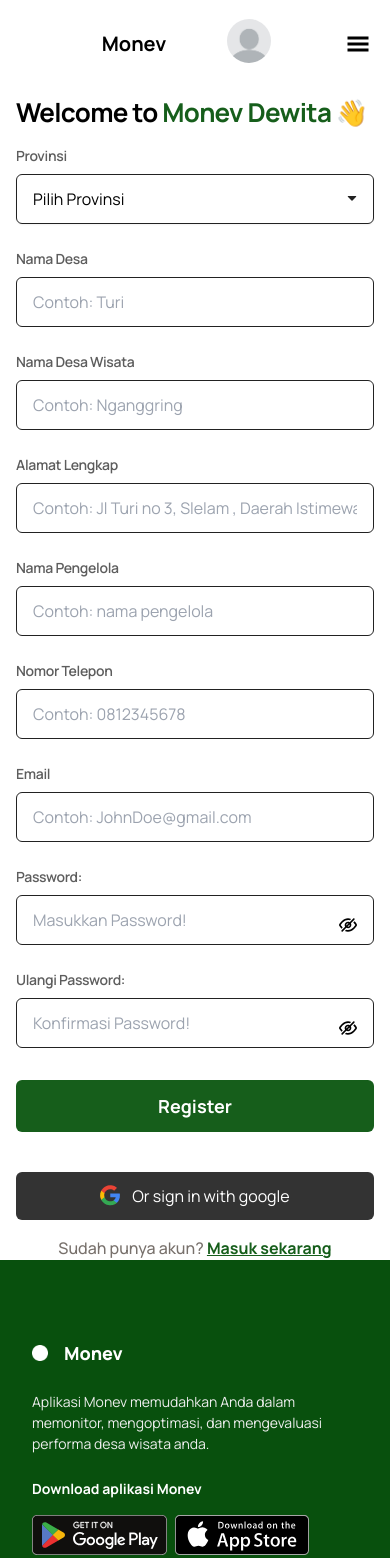
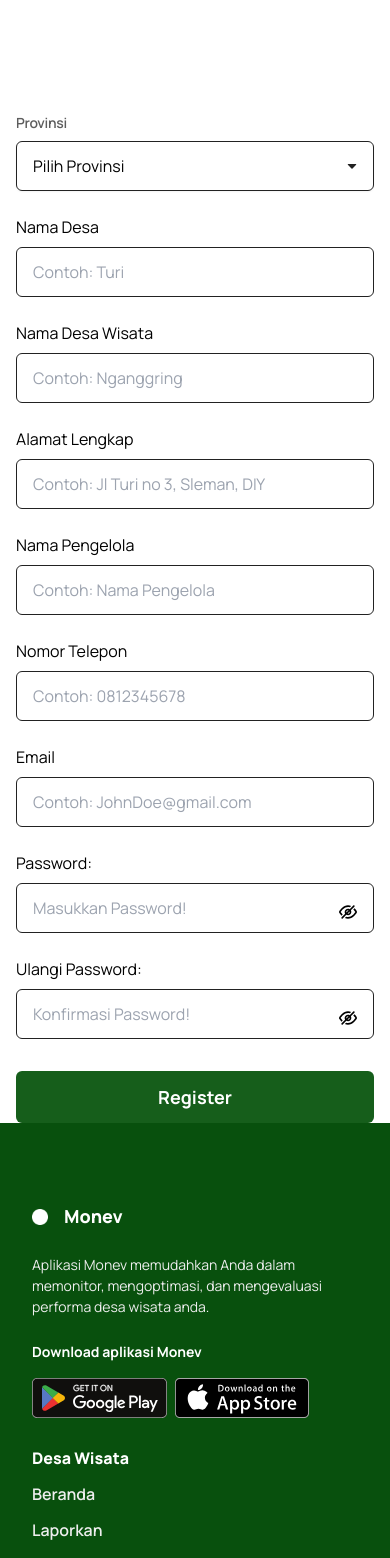
Before and after one commit to Danne56/Sistem-Monev-Desa-Wisata, a React (Vite) app: page /register in a window 390 px wide. Shown: the top 1558 px of the page. Built offline with nearby package versions, Linux system fonts and the light colour scheme.

Commit message:
feat: update dependencies, add user context, and implement registration form

```diff
--- a/package.json
+++ b/package.json
@@ -10,7 +10,7 @@
     "preview": "vite preview"
   },
   "dependencies": {
-    "axios": "^1.7.9",
+    "axios": "^1.9.0",
     "framer-motion": "^12.7.0",
     "react": "^19.0.0",
     "react-dom": "^19.0.0",
@@ -25,12 +25,14 @@
     "@types/react-dom": "^19.0.3",
     "@vitejs/plugin-react": "^4.3.4",
     "autoprefixer": "^10.4.20",
-    "eslint": "^9.19.0",
+    "eslint": "^8.57.1",
     "eslint-plugin-react": "^7.37.4",
     "eslint-plugin-react-hooks": "^5.0.0",
     "eslint-plugin-react-refresh": "^0.4.18",
     "globals": "^15.14.0",
     "postcss": "^8.5.2",
+    "prettier": "^3.5.3",
+    "prettier-eslint": "^16.4.2",
     "tailwindcss": "^3.4.17",
     "vite": "^6.1.0"
   }
--- a/src/App.jsx
+++ b/src/App.jsx
@@ -12,19 +12,20 @@ import { Navbar2 } from "./components/Navbar/Navbar2";
 import { LandingPage } from "./pages/LandingPage";
 import { DashboardDinas } from "./pages/DashboardDinas";
 import { DashboardAdmin } from "./pages/DashboardAdmin";
+import { UserContextProvider } from "./context/UserContext";
 
 function AppContent() {
   const location = useLocation();
   const path = location.pathname;
 
-  const specialPaths = ["/masuk", "/register", "/"]; // tambahkan "/" di sini
+  const specialPaths = ["/masuk", "/register", "/"];
   const isSpecialPage = specialPaths.includes(path);
 
   return (
     <>
-      {path == "/dashboard/admin" || "/dashboard/admin" ? null : !isSpecialPage && <Navbar />}
-      {path === "/masuk" || path === "/register" ? <Navbar2 /> : null}
-
+      {/* {path == "/dashboard/admin" || "/dashboard/admin" ? null : !isSpecialPage && <Navbar />}
+      {path === "/masuk" || path === "/register" ? <Navbar2 /> : null} */}
+      <Navbar/>
       <Routes>
         <Route path="/" element={<LandingPage />} />
         <Route path="/home" element={<Home />} />
@@ -44,9 +45,11 @@ function AppContent() {
 // Komponen utama
 function App() {
   return (
+    <UserContextProvider>
     <BrowserRouter>
       <AppContent />
     </BrowserRouter>
+    </UserContextProvider>
   );
 }
 
--- /dev/null
+++ b/src/config.js
@@ -0,0 +1,5 @@
+import axios from "axios";
+
+export const axiosInstance = axios.create({
+  baseURL: "http://localhost:5000",
+});
--- /dev/null
+++ b/src/context/UserContext.jsx
@@ -0,0 +1,45 @@
+/* eslint-disable react/prop-types */
+import { createContext, useEffect, useState } from "react";
+import { axiosInstance } from "../config";
+
+export const UserContext = createContext({});
+
+export function UserContextProvider({ children }) {
+  const [user, setUser] = useState(null);
+  const [dataUserLogin, setDataUserLogin] = useState([]);
+
+  useEffect(() => {
+    const getUser = async () => {
+      const token = localStorage.getItem("token");
+      if (!token) {
+        console.log("Tidak ada token, perlu login!");
+        return;
+      }
+
+      try {
+        const res = await axiosInstance.get("/authentication/me", {
+            headers: {
+                Authorization: `Bearer ${token}`,
+                "Content-Type": "application/json",
+            },
+        });
+        setUser(res.data);
+
+        // Jika ingin fetch data tambahan berdasarkan user._id
+        // const userDataRes = await axiosInstance.get(`/user/${res.data._id}`);
+        // setDataUserLogin(userDataRes.data);
+
+      } catch (err) {
+        console.error("Gagal mengambil data user:", err);
+      }
+    };
+
+    getUser();
+  }, []);
+
+  return (
+    <UserContext.Provider value={{ user, setUser, dataUserLogin, setDataUserLogin }}>
+      {children}
+    </UserContext.Provider>
+  );
+}
--- a/src/pages/Masuk.jsx
+++ b/src/pages/Masuk.jsx
@@ -27,6 +27,7 @@ export const Masuk = () => {
           if (res.ok) {
             // Token valid → arahkan ke home
             navigate("/home");
+            console.log(res.data)
           } else {
             // Token tidak valid → hapus token dan tetap di halaman login
             localStorage.removeItem("token");
--- a/src/pages/Register.jsx
+++ b/src/pages/Register.jsx
@@ -6,6 +6,7 @@ import other_pay from "../assets/Register/other-pay.png";
 import curug from "../assets/Register/curug.png";
 import arrowDown from "../assets/Register/arrowDown.svg";
 import Indonesia from "../data/dataProvinsi";
+import { axiosInstance } from "../config";
 
 export const Register = () => {
   const [isOpenProvinsi, setIsOpenProvinsi] = useState(false);
@@ -13,47 +14,98 @@ export const Register = () => {
   const [provinsiDipilih, setProvinsiDipilih] = useState("");
   const [kabupatenDipilih, setKabupatenDipilih] = useState("");
   const [isClosed, setIsClosed] = useState(true);
+  const [error, setError] = useState("");
+  const [loading, setLoading] = useState(false);
 
   const toggleEye = () => {
     setIsClosed(!isClosed);
   };
+
   const handleProvinsiSelect = (option) => {
     setProvinsiDipilih(option);
-    onSelectData({
-      Provinsi: option,
-      Kabupaten: kabupatenDipilih,
-    });
   };
 
   const handleKabupatenSelect = (option) => {
     setKabupatenDipilih(option);
-    onSelectData({
-      Provinsi: provinsiDipilih,
-      Kabupaten: option,
-    });
   };
 
+  const handleSubmit = async (e) => {
+    e.preventDefault();
+    setLoading(true);
+    setError("");
+
+    const formData = {
+      provinsi: provinsiDipilih,
+      kabupaten: kabupatenDipilih,
+      nama_desa: e.target.namaDesa.value,
+      nama_popular: e.target.namaPopular.value,
+      alamat: e.target.alamatDewita.value,
+      pengelola: e.target.namaPengelola.value,
+      email: e.target.email.value,
+      nomor_telepon: e.target.noTelepon.value,
+      kd_kategori_desa_wisata: "",
+    };
+
+    const userData = {
+      fullName: e.target.namaPengelola.value,
+      email: e.target.email.value,
+      password: e.target.password.value,
+      role: "pengelola",
+    };
+
+    try {
+      const res =
+        (await axiosInstance.post("/authentication/register", userData)) &
+        (await axiosInstance.post("/api/desa-wisata", formData));
+      console.log("Registrasi berhasil:", res.data);
+
+      console.log("Registrasi berhasil:", res.data);
+
+      alert("Berhasil mendaftar! Tunggu verifikasi admin.");
+      window.location.href = "/masuk"; // redirect ke login
+    } catch (err) {
+      const errorMessage =
+        err.response?.data?.message || "Gagal mendaftar. Silakan coba lagi.";
+      setError(errorMessage);
+    } finally {
+      setLoading(false);
+    }
+  };
   return (
     <>
       <section className="">
         <div className="container-register flex">
           <div className="lg:[w-70%] h-auto w-full flex justify-center mt-24 px-4">
-            <form className="login-container xl:min-w-[880px] lg:min-w-[620px] min-w-[90%] h-auto ">
-              <h1 className=" text-[26px] mb-4 font-bold tracking-[-0.64px] leading-tight">
-                Welcome to <span className="text-greenMain">Monev Dewita</span> 👋
-              </h1>
+            <form
+              onSubmit={handleSubmit}
+              className="login-container xl:min-w-[880px] lg:min-w-[620px] min-w-[90%] h-auto"
+            >
               <div className="mt-4 mb-6">
-                <p className="md:text-base text-smallText text-[#5D5D5D] tracking-[-0.32px] font-semibold leading-normal">Provinsi</p>
+                <p className="md:text-base text-smallText text-[#5D5D5D] tracking-[-0.32px] font-semibold leading-normal">
+                  Provinsi
+                </p>
                 <div className="relative">
-                  <div className="w-full flex items-center justify-between border mt-2 rounded-md border-[#222] px-4 py-3  shadow-sm focus:outline-none" onClick={() => setIsOpenProvinsi(!isOpenProvinsi)}>
+                  <div
+                    className="w-full flex items-center justify-between border mt-2 rounded-md border-[#222] px-4 py-3  shadow-sm focus:outline-none"
+                    onClick={() => setIsOpenProvinsi(!isOpenProvinsi)}
+                  >
                     {provinsiDipilih || "Pilih Provinsi"}
                     <img src={arrowDown} alt="arrowDown" className="ml-2" />
                   </div>
                   {isOpenProvinsi && (
-                    <div className="absolute z-50 max-h-96 overflow-y-scroll w-full mt-1 bg-white shadow-lg rounded-md" onClick={() => setIsOpenProvinsi(false)}>
+                    <div
+                      className="absolute z-50 max-h-96 overflow-y-scroll w-full mt-1 bg-white shadow-lg rounded-md"
+                      onClick={() => setIsOpenProvinsi(false)}
+                    >
                       <ul className="p-2">
                         {Indonesia.map((provinsi, index) => (
-                          <li className="cursor-pointer hover:bg-gray-100" key={index} onClick={() => handleProvinsiSelect(provinsi.namaProvinsi)}>
+                          <li
+                            className="cursor-pointer hover:bg-gray-100"
+                            key={index}
+                            onClick={() =>
+                              handleProvinsiSelect(provinsi.namaProvinsi)
+                            }
+                          >
                             {provinsi.namaProvinsi}
                           </li>
                         ))}
@@ -64,17 +116,32 @@ export const Register = () => {
               </div>
               {provinsiDipilih && (
                 <div className="mb-6">
-                  <p className="md:text-base text-smallText text-[#5D5D5D] tracking-[-0.32px] font-semibold leading-normal">Kabupaten</p>
+                  <p className="md:text-base text-smallText text-[#5D5D5D] tracking-[-0.32px] font-semibold leading-normal">
+                    Kabupaten
+                  </p>
                   <div className="relative">
-                    <div className="w-full flex items-center justify-between border mt-2 rounded-md border-[#222] px-4 py-3  shadow-sm focus:outline-none" onClick={() => setIsOpenKabupaten(!isOpenKabupaten)}>
+                    <div
+                      className="w-full flex items-center justify-between border mt-2 rounded-md border-[#222] px-4 py-3  shadow-sm focus:outline-none"
+                      onClick={() => setIsOpenKabupaten(!isOpenKabupaten)}
+                    >
                       {kabupatenDipilih || "Pilih Kabupaten"}
                       <img src={arrowDown} alt="arrowDown" className="ml-2" />
                     </div>
                     {isOpenKabupaten && (
-                      <div className="absolute z-20 max-h-64 overflow-y-scroll w-full mt-1 bg-white shadow-lg rounded-md" onClick={() => setIsOpenKabupaten(false)}>
+                      <div
+                        className="absolute z-20 max-h-64 overflow-y-scroll w-full mt-1 bg-white shadow-lg rounded-md"
+                        onClick={() => setIsOpenKabupaten(false)}
+                      >
                         <ul className="p-2 ">
-                          {Indonesia.find((provinsi) => provinsi.namaProvinsi === provinsiDipilih).kabupatenKota.map((kabupaten, index) => (
-                            <li key={index} className="cursor-pointer hover:bg-gray-100" onClick={() => handleKabupatenSelect(kabupaten)}>
+                          {Indonesia.find(
+                            (provinsi) =>
+                              provinsi.namaProvinsi === provinsiDipilih,
+                          ).kabupatenKota.map((kabupaten, index) => (
+                            <li
+                              key={index}
+                              className="cursor-pointer hover:bg-gray-100"
+                              onClick={() => handleKabupatenSelect(kabupaten)}
+                            >
                               {kabupaten}
                             </li>
                           ))}
@@ -84,79 +151,146 @@ export const Register = () => {
                   </div>
                 </div>
               )}
+
               <div className="input2 flex flex-col mb-6">
-                <label htmlFor="desa" className="md:text-base text-smallText text-[#5D5D5D] tracking-[-0.32px] font-semibold leading-normal">
-                  Nama Desa
-                </label>
-                <input id="desa" type="text" required placeholder="Contoh: Turi " className="border mt-2 rounded-md border-[#222] w-full py-3 px-4 text-normal outline-none" />
+                <label htmlFor="desa">Nama Desa</label>
+                <input
+                  id="desa"
+                  name="namaDesa"
+                  type="text"
+                  required
+                  placeholder="Contoh: Turi"
+                  className="border mt-2 rounded-md border-[#222] w-full py-3 px-4 text-normal outline-none"
+                />
               </div>
+
               <div className="input2 flex flex-col mb-6">
-                <label htmlFor="dewita" className="md:text-base text-smallText text-[#5D5D5D] tracking-[-0.32px] font-semibold leading-normal">
-                  Nama Desa Wisata
-                </label>
-                <input id="dewita" type="text" required placeholder="Contoh: Nganggring " className="border mt-2 rounded-md border-[#222] w-full py-3 px-4 text-normal outline-none" />
+                <label htmlFor="dewita">Nama Desa Wisata</label>
+                <input
+                  id="dewita"
+                  name="namaPopular"
+                  type="text"
+                  required
+                  placeholder="Contoh: Nganggring"
+                  className="border mt-2 rounded-md border-[#222] w-full py-3 px-4 text-normal outline-none"
+                />
               </div>
+
               <div className="input2 flex flex-col mb-6">
-                <label htmlFor="alamatDewita" className="md:text-base text-smallText text-[#5D5D5D] tracking-[-0.32px] font-semibold leading-normal">
-                  Alamat Lengkap
-                </label>
-                <input id="alamatDewita" type="text" required placeholder="Contoh: Jl Turi no 3, Slelam , Daerah Istimewa Yopgyakarta " className="border mt-2 rounded-md border-[#222] w-full py-3 px-4 text-normal outline-none" />
+                <label htmlFor="alamatDewita">Alamat Lengkap</label>
+                <input
+                  id="alamatDewita"
+                  name="alamatDewita"
+                  type="text"
+                  required
+                  placeholder="Contoh: Jl Turi no 3, Sleman, DIY"
+                  className="border mt-2 rounded-md border-[#222] w-full py-3 px-4 text-normal outline-none"
+                />
               </div>
+
               <div className="input2 flex flex-col mb-6">
-                <label htmlFor="namaPengelola" className="md:text-base text-smallText text-[#5D5D5D] tracking-[-0.32px] font-semibold leading-normal">
-                  Nama Pengelola
-                </label>
-                <input id="namaPengelola" type="text" required placeholder="Contoh: nama pengelola " className="border mt-2 rounded-md border-[#222] w-full py-3 px-4 text-normal outline-none" />
+                <label htmlFor="namaPengelola">Nama Pengelola</label>
+                <input
+                  id="namaPengelola"
+                  name="namaPengelola"
+                  type="text"
+                  required
+                  placeholder="Contoh: Nama Pengelola"
+                  className="border mt-2 rounded-md border-[#222] w-full py-3 px-4 text-normal outline-none"
+                />
               </div>
+
               <div className="input2 flex flex-col mb-6">
-                <label htmlFor="noTelepon" className="md:text-base text-smallText text-[#5D5D5D] tracking-[-0.32px] font-semibold leading-normal">
-                  Nomor Telepon
-                </label>
-                <input id="noTelepon" type="text" required placeholder="Contoh: 0812345678 " className="border mt-2 rounded-md border-[#222] w-full py-3 px-4 text-normal outline-none" />
+                <label htmlFor="noTelepon">Nomor Telepon</label>
+                <input
+                  id="noTelepon"
+                  name="noTelepon"
+                  type="text"
+                  required
+                  placeholder="Contoh: 0812345678"
+                  className="border mt-2 rounded-md border-[#222] w-full py-3 px-4 text-normal outline-none"
+                />
               </div>
+
               <div className="input2 flex flex-col mb-6">
-                <label htmlFor="email" className="md:text-base text-smallText text-[#5D5D5D] tracking-[-0.32px] font-semibold leading-normal">
-                  Email
-                </label>
-                <input id="email" type="email" required placeholder="Contoh: JohnDoe@gmail.com " className="border mt-2 rounded-md border-[#222] w-full py-3 px-4 text-normal outline-none" autoComplete="email" />
+                <label htmlFor="email">Email</label>
+                <input
+                  id="email"
+                  name="email"
+                  type="email"
+                  required
+                  placeholder="Contoh: JohnDoe@gmail.com"
+                  className="border mt-2 rounded-md border-[#222] w-full py-3 px-4 text-normal outline-none"
+                  autoComplete="email"
+                />
               </div>
+
               <div className="confirmPassword flex flex-wrap justify-between sm:gap-2 gap-0">
                 <div className="input2 flex flex-col mb-6 relative sm:w-[49%] w-full">
-                  <label htmlFor="password" className="md:text-base text-smallText text-[#5D5D5D] tracking-[-0.32px] font-semibold leading-normal">
-                    Password:
-                  </label>
-                  <input required type={isClosed ? "password" : "text"} id="password" placeholder="Masukkan Password!" className="border mt-2 rounded-md border-[#222] w-full py-3 px-4 text-normal outline-none" />
-                  <div className="eye-icon absolute top-5 right-0 h-full flex items-center pr-4 cursor-pointer" onClick={toggleEye}>
-                    {isClosed ? <img src={mataTutup} alt="mataTutup" className="w-5 " /> : <img src={mataBuka} alt="mataTerbuka" className="w-5 " />}
+                  <label htmlFor="password">Password:</label>
+                  <input
+                    id="password"
+                    name="password"
+                    type={isClosed ? "password" : "text"}
+                    required
+                    placeholder="Masukkan Password!"
+                    className="border mt-2 rounded-md border-[#222] w-full py-3 px-4 text-normal outline-none"
+                  />
+                  <div
+                    className="eye-icon absolute top-5 right-0 h-full flex items-center pr-4 cursor-pointer"
+                    onClick={toggleEye}
+                  >
+                    {isClosed ? (
+                      <img src={mataTutup} alt="mataTutup" className="w-5" />
+                    ) : (
+                      <img src={mataBuka} alt="mataTerbuka" className="w-5" />
+                    )}
                   </div>
                 </div>
+
                 <div className="input2 flex flex-col mb-6 relative sm:w-[49%] w-full">
-                  <label htmlFor="konfirmasiPassword" className="md:text-base text-smallText text-[#5D5D5D] tracking-[-0.32px] font-semibold leading-normal">
-                    Ulangi Password:
-                  </label>
-                  <input required type={isClosed ? "password" : "text"} id="konfirmasiPassword" placeholder="Konfirmasi Password!" className="border mt-2 rounded-md border-[#222] w-full py-3 px-4 text-normal outline-none" />
-                  <div className="eye-icon absolute top-5 right-0 h-full flex items-center pr-4 cursor-pointer" onClick={toggleEye}>
-                    {isClosed ? <img src={mataTutup} alt="mataTutup" className="w-5 " /> : <img src={mataBuka} alt="mataTerbuka" className="w-5 " />}
+                  <label htmlFor="konfirmasiPassword">Ulangi Password:</label>
+                  <input
+                    id="konfirmasiPassword"
+                    name="konfirmasiPassword"
+                    type={isClosed ? "password" : "text"}
+                    required
+                    placeholder="Konfirmasi Password!"
+                    className="border mt-2 rounded-md border-[#222] w-full py-3 px-4 text-normal outline-none"
+                  />
+                  <div
+                    className="eye-icon absolute top-5 right-0 h-full flex items-center pr-4 cursor-pointer"
+                    onClick={toggleEye}
+                  >
+                    {isClosed ? (
+                      <img src={mataTutup} alt="mataTutup" className="w-5" />
+                    ) : (
+                      <img src={mataBuka} alt="mataTerbuka" className="w-5" />
+                    )}
                   </div>
                 </div>
               </div>
-              <button type="submit" className="button-login w-full py-3 mt-2 text-white bg-greenMain text-lg font-bold rounded-md border-none transition duration-200 cursor-pointer hover:brightness-90">
-                Register
+
+              <button
+                type="submit"
+                disabled={loading}
+                className="button-login w-full py-3 mt-2 text-white bg-greenMain text-lg font-bold rounded-md border-none transition duration-200 cursor-pointer hover:brightness-90"
+              >
+                {loading ? "Memproses..." : "Register"}
               </button>
-              <button type="submit" className="button-login w-full py-3 mt-10 text-white bg-[#333] text-base rounded-md border-none transition duration-200 cursor-pointer hover:brightness-90 flex justify-center items-center gap-3">
-                <img src={other_pay} alt="other-pay" />
-                <p>Or sign in with google</p>
-              </button>
-              <div className="text-center mt-4">
-                <span className="text-stone-500 text-base font-medium  leading-normal">Sudah punya akun? </span>
-                <Link to={"/masuk"} className="text-greenMain text-base font-bold  underline leading-normal">
-                  Masuk sekarang
-                </Link>
-              </div>
-              {/* {error && <p className="wrong-input mt-4 text-center text-red-500">Email atau Password Salah!</p>} */}
+
+              {error && (
+                <p className="wrong-input mt-4 text-center text-red-500">
+                  {error}
+                </p>
+              )}
             </form>
           </div>
-          <img src={curug} className=" w-[40vw] xl:h-full lg:h-screen lg:block hidden object-cover" alt="img" />
+          <img
+            src={curug}
+            className=" w-[40vw] xl:h-full lg:h-screen lg:block hidden object-cover"
+            alt="img"
+          />
         </div>
       </section>
     </>
```
Also changed, not shown: src/components/Navbar/Navbar.jsx (+20 -10 lines), 2 other files (tests, documents, lock files or other folders).
